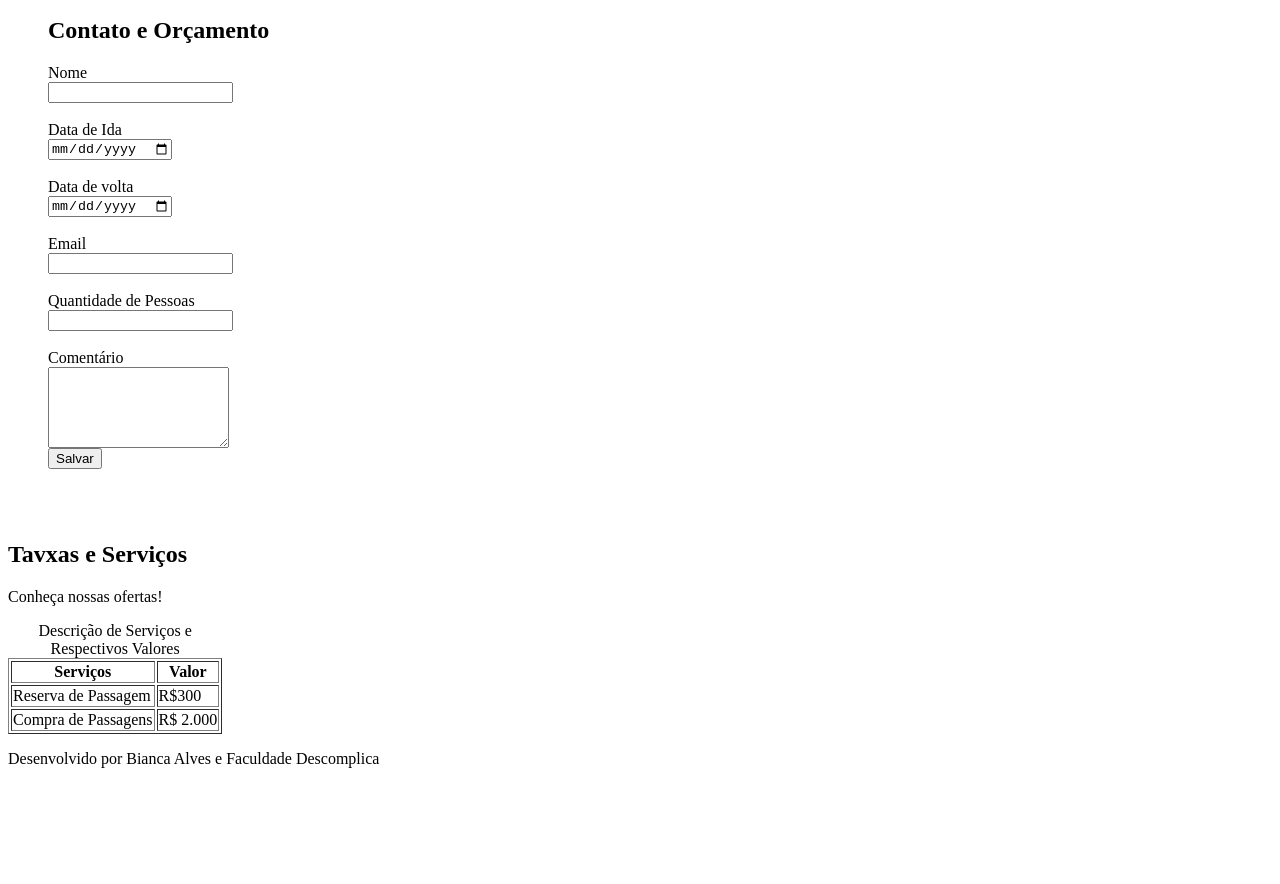
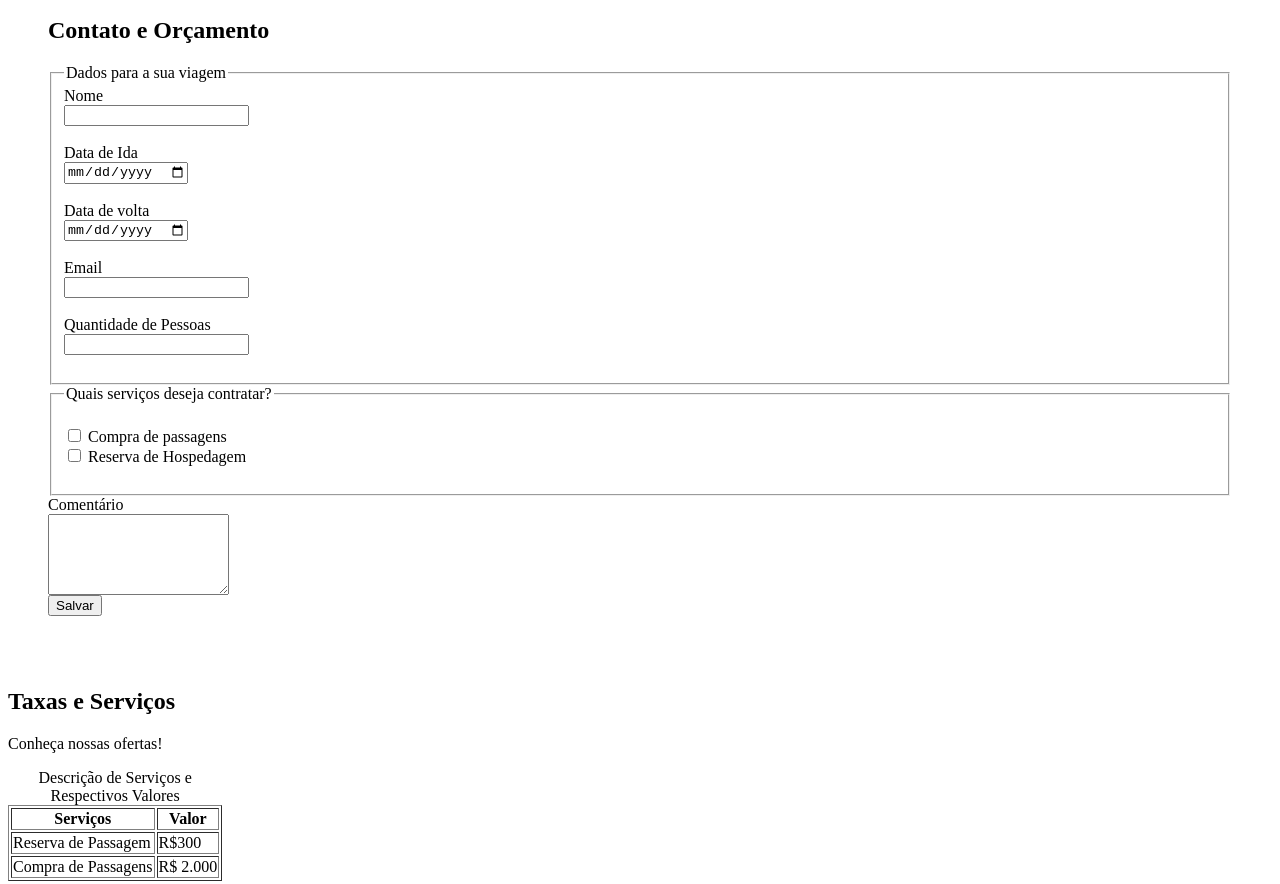
Before and after one commit to biancaalvess/HTML-estudos, a plain HTML site: page index.html in a window 1280 px wide. Shown: the part 774-1658 px from the top of the page. Before the commit the page ends 1558 px from the top, so only its background shows below. Drawn offline with Linux system fonts and the light colour scheme.

Commit message:
index.html
atualizando caixas de seleção, usando <fieldset>

```diff
--- a/index.html
+++ b/index.html
@@ -47,6 +47,9 @@
         <section>
             <h2>Contato e Orçamento</h2>
             <form method="get" action="">
+
+                <fieldset>
+                    <legend>Dados para a sua viagem</legend>
                     <label>Nome</label><br>
                     <input type="text" name="nome"><br><br>
                     <label>Data de Ida</label><br>
@@ -60,6 +63,16 @@
 
                     <label>Quantidade de Pessoas</label><br>
                     <input type="number" name="qtdPessoas"><br><br>
+                </fieldset>
+                <fieldset>
+                    <legend>Quais serviços deseja contratar?</legend>
+                    <label>
+                        <br><input type="checkbox" name="passageiros" value="Passagens"> Compra de passagens
+                    </label>
+                    <label>
+                        <br><input type="checkbox" name="hospedagem" value="Hospedagem"> Reserva de Hospedagem <br><br>
+                    </label>
+                </fieldset>
 
                 <label>Comentário</label><br>
                 <textarea rows="5" name="Comentário"></textarea><br>
@@ -70,7 +83,7 @@
         <br><br>
     </figure>
     <section>
-        <h2>Tavxas e Serviços</h2>
+        <h2>Taxas e Serviços</h2>
         <p>Conheça nossas ofertas!</p>
         <table border>
             <caption>Descrição de Serviços e Respectivos Valores</caption>
```
Lines whose indentation alone changed are shown as unchanged.
